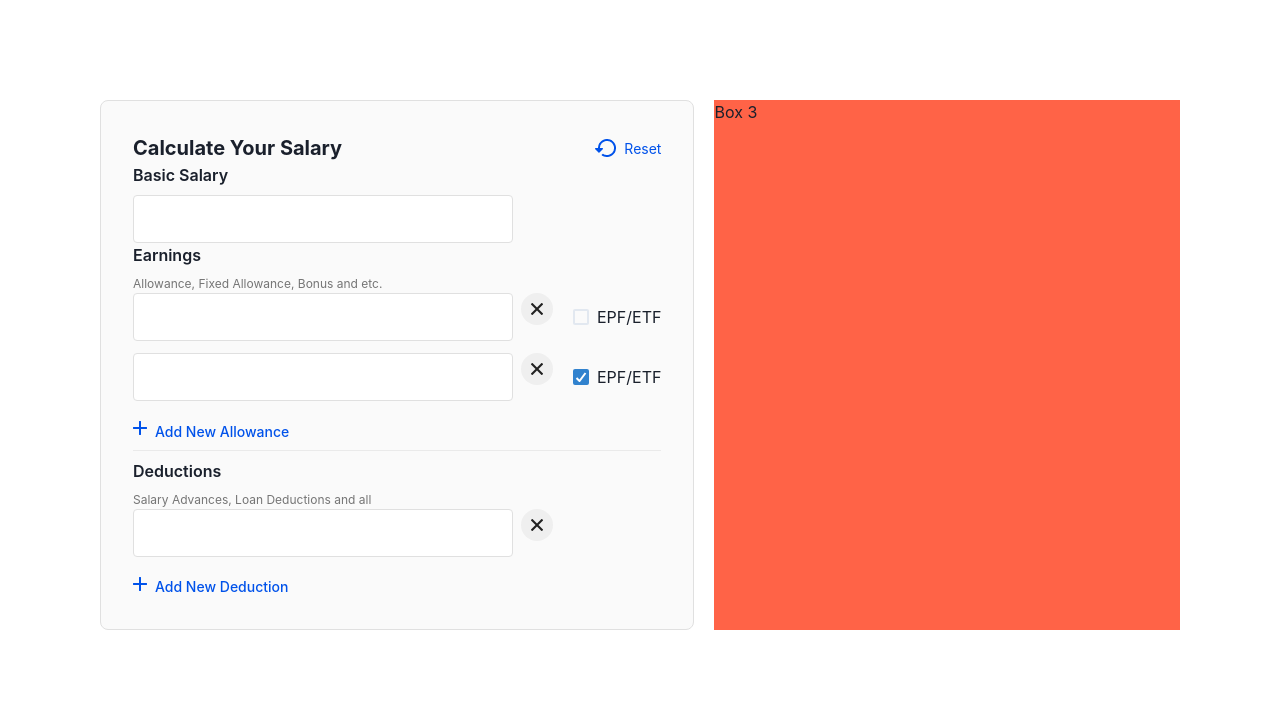
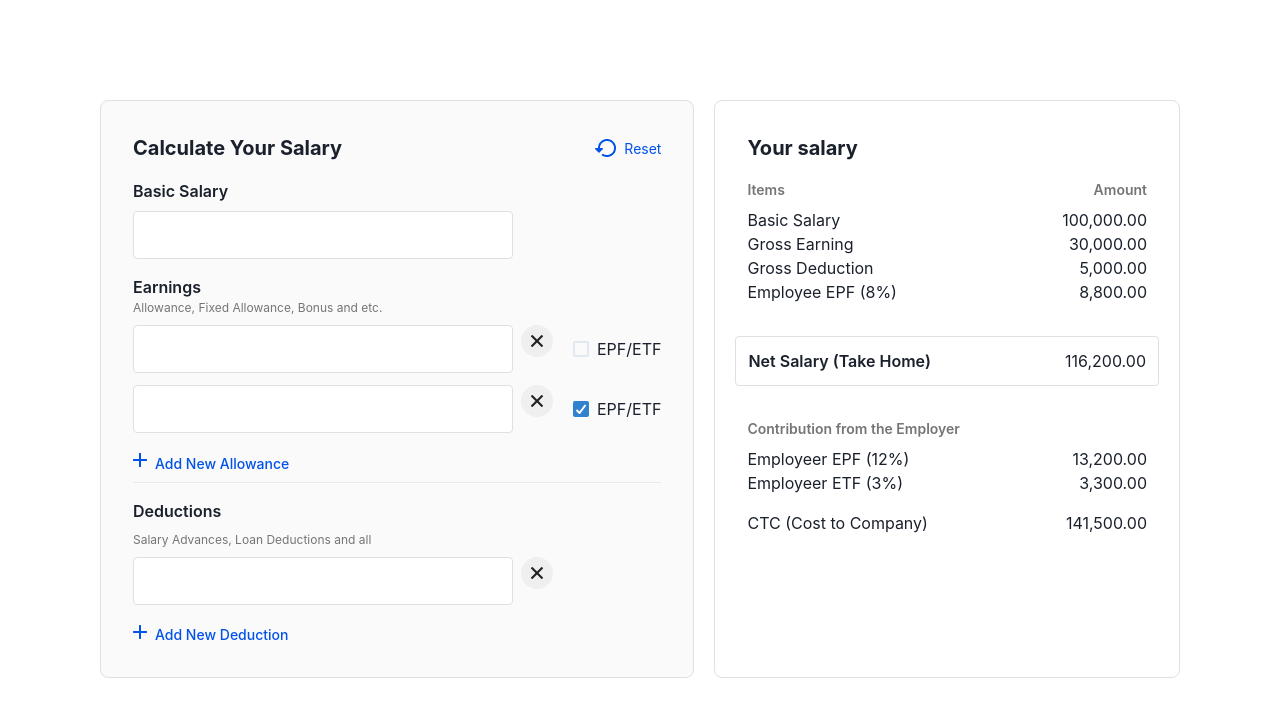
Before and after one commit to charith1997/salary-calculator-betalaunch, a React (Create React App) app: page / in a window 1280 px wide. Shown: the top 716 px of the page. Built offline with nearby package versions, Linux system fonts and the light colour scheme.

Commit message:
Salary view box implemented

```diff
--- a/src/App.tsx
+++ b/src/App.tsx
@@ -13,6 +13,7 @@ import {
   HStack,
   Checkbox,
   Divider,
+  VStack,
 } from "@chakra-ui/react";
 import resetIcon from "./assets/reset_icon.png";
 import closeIcon from "./assets/close_icon.png";
@@ -43,7 +44,7 @@ function App() {
           </HStack>
         </Flex>
 
-        <FormControl>
+        <FormControl mt={4}>
           <FormLabel fontFamily={"inter"} fontWeight={"600"} fontSize={"16px"}>
             Basic Salary
           </FormLabel>
@@ -57,8 +58,13 @@ function App() {
           />
         </FormControl>
 
-        <FormControl>
-          <FormLabel fontFamily={"inter"} fontWeight={"600"} fontSize={"16px"}>
+        <FormControl mt={4}>
+          <FormLabel
+            fontFamily={"inter"}
+            fontWeight={"600"}
+            fontSize={"16px"}
+            mb={0}
+          >
             Earnings
           </FormLabel>
           <Text
@@ -66,6 +72,7 @@ function App() {
             fontWeight={"400"}
             fontSize={"12px"}
             color="#757575"
+            mb={2}
           >
             Allowance, Fixed Allowance, Bonus and etc.
           </Text>
@@ -99,7 +106,7 @@ function App() {
               EPF/ETF
             </Checkbox>
           </Flex>
-          <Flex>
+          <Flex mb={3}>
             <Input
               type="number"
               w={"380px"}
@@ -130,6 +137,7 @@ function App() {
               EPF/ETF
             </Checkbox>
           </Flex>
+
           <Flex mt={5}>
             <Image src={addIcon} w="14px" h={"14px"} />
             <Text
@@ -146,12 +154,8 @@ function App() {
 
         <Divider mt={2} mb={2} />
 
-        <FormControl>
-          <FormLabel
-            fontFamily={"inter"}
-            fontWeight={"600"}
-            fontSize={"16px"}
-          >
+        <FormControl mt={4}>
+          <FormLabel fontFamily={"inter"} fontWeight={"600"} fontSize={"16px"}>
             Deductions
           </FormLabel>
           <Text
@@ -159,6 +163,7 @@ function App() {
             fontWeight={"400"}
             fontSize={"12px"}
             color="#757575"
+            mb={2}
           >
             Salary Advances, Loan Deductions and all
           </Text>
@@ -184,6 +189,7 @@ function App() {
               </Center>
             </Box>
           </Flex>
+
           <Flex mt={5}>
             <Image src={addIcon} w="14px" h={"14px"} />
             <Text
@@ -201,8 +207,144 @@ function App() {
         </FormControl>
       </Box>
 
-      <Box flex="2" bg="tomato">
-        <Text>Box 3</Text>
+      <Box
+        flex="2"
+        bg={"#FFFFFF"}
+        borderRadius={"8px"}
+        border={"1px"}
+        borderColor={"#E0E0E0"}
+      >
+        <Box padding={8}>
+          <Text
+            fontFamily={"inter"}
+            fontWeight={"700"}
+            fontSize={"20px"}
+            mb={4}
+          >
+            Your salary
+          </Text>
+          <Flex mb={2}>
+            <Text
+              fontFamily={"inter"}
+              fontWeight={"600"}
+              fontSize={"14px"}
+              color={"#757575"}
+            >
+              Items
+            </Text>
+            <Spacer />
+            <Text
+              fontFamily={"inter"}
+              fontWeight={"600"}
+              fontSize={"14px"}
+              color={"#757575"}
+            >
+              Amount
+            </Text>
+          </Flex>
+
+          <Flex>
+            <Text fontFamily={"inter"} fontWeight={"400"} fontSize={"16px"}>
+              Basic Salary
+            </Text>
+            <Spacer />
+            <Text fontFamily={"inter"} fontWeight={"400"} fontSize={"16px"}>
+              100,000.00
+            </Text>
+          </Flex>
+
+          <Flex>
+            <Text fontFamily={"inter"} fontWeight={"400"} fontSize={"16px"}>
+              Gross Earning
+            </Text>
+            <Spacer />
+            <Text fontFamily={"inter"} fontWeight={"400"} fontSize={"16px"}>
+              30,000.00
+            </Text>
+          </Flex>
+
+          <Flex>
+            <Text fontFamily={"inter"} fontWeight={"400"} fontSize={"16px"}>
+              Gross Deduction
+            </Text>
+            <Spacer />
+            <Text fontFamily={"inter"} fontWeight={"400"} fontSize={"16px"}>
+              5,000.00
+            </Text>
+          </Flex>
+
+          <Flex>
+            <Text fontFamily={"inter"} fontWeight={"400"} fontSize={"16px"}>
+              Employee EPF (8%)
+            </Text>
+            <Spacer />
+            <Text fontFamily={"inter"} fontWeight={"400"} fontSize={"16px"}>
+              8,800.00
+            </Text>
+          </Flex>
+        </Box>
+
+        <Box
+          bg={"#FFFFFF"}
+          borderRadius={"4px"}
+          border={"1px"}
+          borderColor={"#E0E0E0"}
+          padding={3}
+          mx={5}
+        >
+          <Flex>
+            <Text fontFamily={"inter"} fontWeight={"600"} fontSize={"16px"}>
+              Net Salary (Take Home)
+            </Text>
+            <Spacer />
+            <Text fontFamily={"inter"} fontWeight={"400"} fontSize={"16px"}>
+              116,200.00
+            </Text>
+          </Flex>
+        </Box>
+
+        <Box padding={8}>
+          <Flex mb={2}>
+            <Text
+              fontFamily={"inter"}
+              fontWeight={"600"}
+              fontSize={"14px"}
+              color={"#757575"}
+            >
+              Contribution from the Employer
+            </Text>
+          </Flex>
+
+          <Flex>
+            <Text fontFamily={"inter"} fontWeight={"400"} fontSize={"16px"}>
+              Employeer EPF (12%)
+            </Text>
+            <Spacer />
+            <Text fontFamily={"inter"} fontWeight={"400"} fontSize={"16px"}>
+              13,200.00
+            </Text>
+          </Flex>
+
+          <Flex>
+            <Text fontFamily={"inter"} fontWeight={"400"} fontSize={"16px"}>
+              Employeer ETF (3%)
+            </Text>
+            <Spacer />
+            <Text fontFamily={"inter"} fontWeight={"400"} fontSize={"16px"}>
+              3,300.00
+            </Text>
+          </Flex>
+
+          <Flex mt={4}>
+            <Text fontFamily={"inter"} fontWeight={"400"} fontSize={"16px"}>
+            CTC (Cost to Company)
+            </Text>
+            <Spacer />
+            <Text fontFamily={"inter"} fontWeight={"400"} fontSize={"16px"}>
+            141,500.00
+            </Text>
+          </Flex>
+        </Box>
       </Box>
     </Flex>
   );
```
